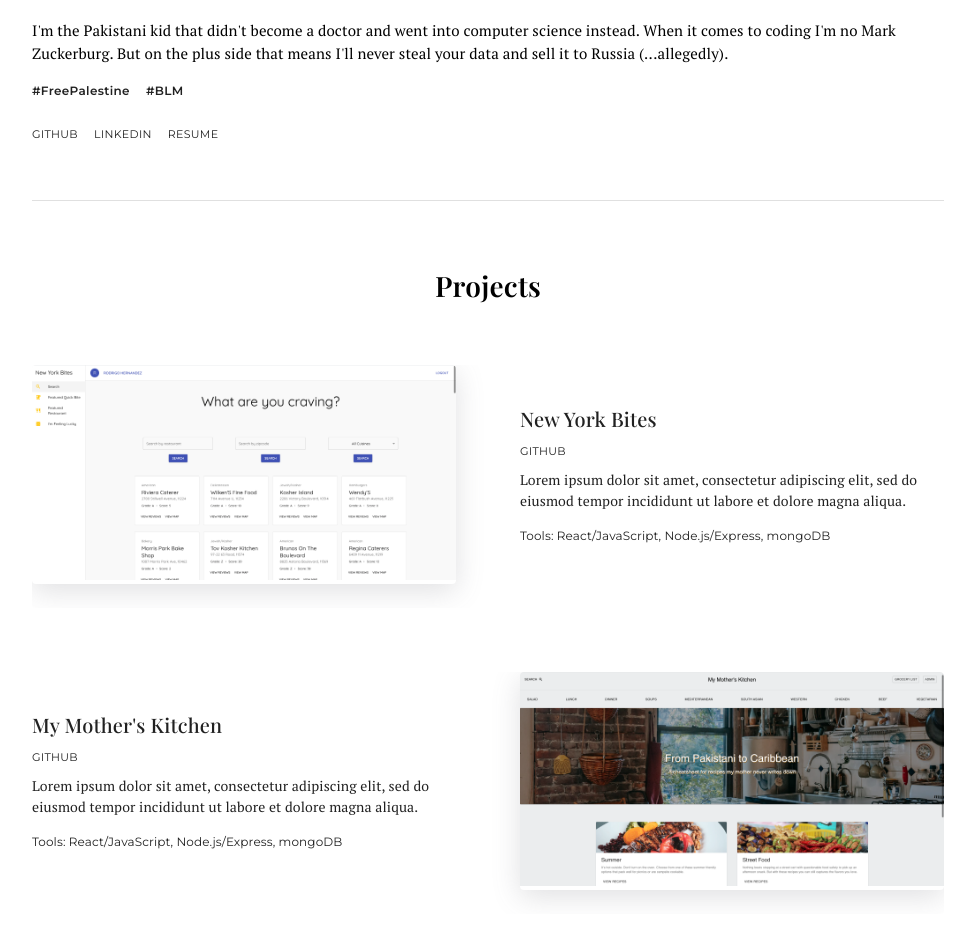
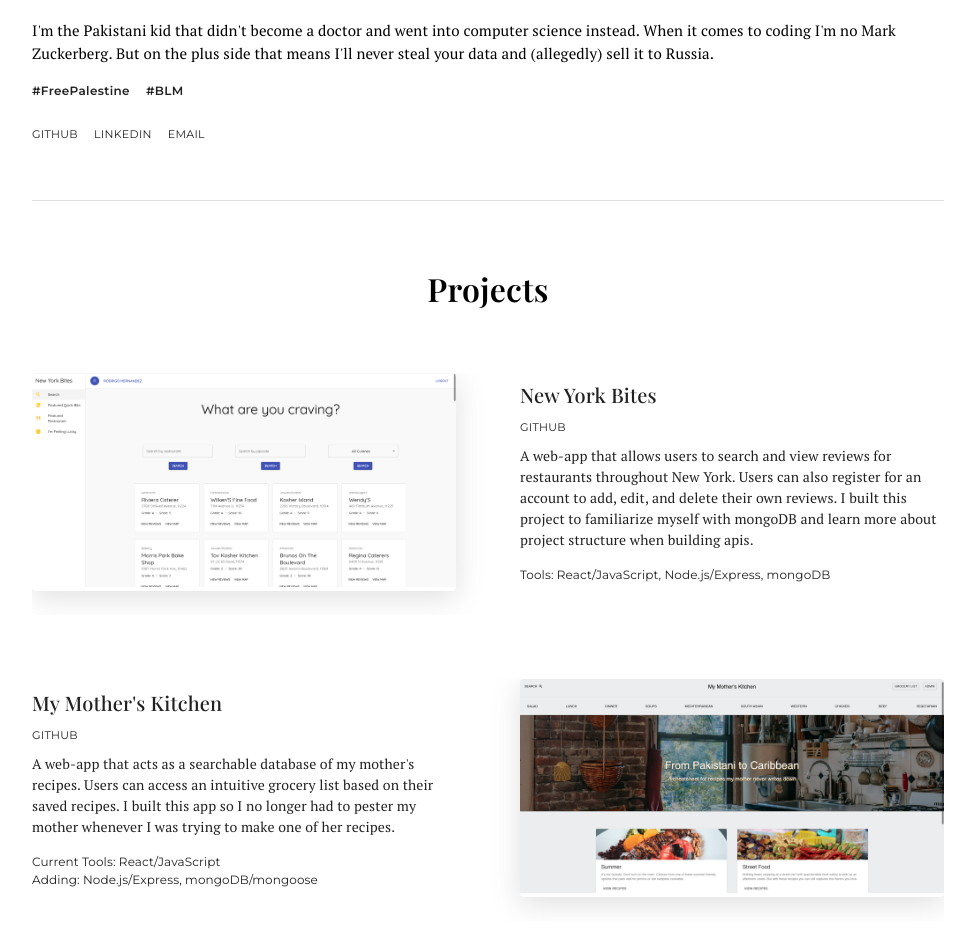
Before and after one commit to amalfkhan/amalfkhan.github.io, a React (Create React App) app: page / in a window 1280 px wide. Shown: the part 145-1092 px from the top of the page, without its empty margins (152-1127 px from the left). Built offline with nearby package versions, Linux system fonts and the light colour scheme.

Commit message:
added links and intro/project content

```diff
--- a/src/App.js
+++ b/src/App.js
@@ -20,7 +20,7 @@ const theme = createMuiTheme({
     categoryHeading: {
       fontFamily: "Playfair Display",
       fontWeight: 600,
-      fontSize: 28,
+      fontSize: 32,
       textAlign: "center",
     },
     categorySubHeading: {
--- a/src/update/About.js
+++ b/src/update/About.js
@@ -1,13 +1,8 @@
 import React from "react";
 import Grid from "@material-ui/core/Grid";
 import Typography from "@material-ui/core/Typography";
-import Card from "@material-ui/core/Card";
-import CardContent from "@material-ui/core/CardContent";
-import CardMedia from "@material-ui/core/CardMedia";
 import Button from "@material-ui/core/Button";
 import { makeStyles } from "@material-ui/core/styles";
-import newyorkbites from "../assets/new-york-bites.png";
-import mymotherskitchen from "../assets/my-mothers-kitchen.png";
 
 const useStyles = makeStyles((theme) => ({
   categorySubHeading: {
--- a/src/update/Landing.js
+++ b/src/update/Landing.js
@@ -78,8 +78,8 @@ const Landing = () => {
             >
               I'm the Pakistani kid that didn't become a doctor and went into
               computer science instead. When it comes to coding I'm no Mark
-              Zuckerburg. But on the plus side that means I'll never steal your
-              data and sell it to Russia (...allegedly).
+              Zuckerberg. But on the plus side that means I'll never steal your
+              data and (allegedly) sell it to Russia.
             </Typography>
           </Grid>
           <Grid item xs={12}>
@@ -87,9 +87,24 @@ const Landing = () => {
             <Button className={classes.hashtag}>#BLM</Button>
           </Grid>
           <Grid item xs={12}>
-            <Button className={classes.textButton}>GitHub</Button>
-            <Button className={classes.textButton}>LinkedIn</Button>
-            <Button className={classes.textButton}>Resume</Button>
+            <Button
+              href="https://github.com/amalfkhan"
+              className={classes.textButton}
+            >
+              GitHub
+            </Button>
+            <Button
+              href="https://www.linkedin.com/in/amalfkhan/"
+              className={classes.textButton}
+            >
+              LinkedIn
+            </Button>
+            <Button
+              href={`mailto:amalfkhan@gmail.com`}
+              className={classes.textButton}
+            >
+              Email
+            </Button>
           </Grid>
         </Grid>
       </Grid>
--- a/src/update/Projects.js
+++ b/src/update/Projects.js
@@ -1,4 +1,5 @@
 import React from "react";
+import Hidden from "@material-ui/core/Hidden";
 import Grid from "@material-ui/core/Grid";
 import Typography from "@material-ui/core/Typography";
 import Card from "@material-ui/core/Card";
@@ -47,6 +48,7 @@ const Projects = () => {
         <Card elevation={0}>
           <CardContent className={classes.cardContent}>
             <Grid item container alignItems="center" spacing={8}>
+              <Hidden xsDown>
                 <Grid item xs={12} sm={6}>
                   <Card className={classes.imgCard} elevation={0}>
                     <CardMedia>
@@ -54,6 +56,7 @@ const Projects = () => {
                     </CardMedia>
                   </Card>
                 </Grid>
+              </Hidden>
               <Grid item xs={12} sm={6}>
                 <Typography
                   component="h3"
@@ -61,14 +64,22 @@ const Projects = () => {
                 >
                   New York Bites
                 </Typography>
-                <Button className={classes.textButton}>GitHub</Button>
+                <Button
+                  href="https://github.com/amalfkhan/new-york-bites"
+                  className={classes.textButton}
+                >
+                  GitHub
+                </Button>
                 <Typography
                   component="p"
                   className={classes.paragraph}
                   gutterBottom
                 >
-                  Lorem ipsum dolor sit amet, consectetur adipiscing elit, sed
-                  do eiusmod tempor incididunt ut labore et dolore magna aliqua.
+                  A web-app that allows users to search and view reviews for
+                  restaurants throughout New York. Users can also register for
+                  an account to add, edit, and delete their own reviews. I built
+                  this project to familiarize myself with mongoDB and learn more
+                  about project structure when building apis.
                 </Typography>
                 <Typography component="p" className={classes.altParagraph}>
                   Tools: React/JavaScript, Node.js/Express, mongoDB
@@ -90,19 +101,29 @@ const Projects = () => {
                 >
                   My Mother's Kitchen
                 </Typography>
-                <Button className={classes.textButton}>GitHub</Button>
+                <Button
+                  href="https://github.com/amalfkhan/my-mothers-kitchen"
+                  className={classes.textButton}
+                >
+                  GitHub
+                </Button>
                 <Typography
                   component="p"
                   className={classes.paragraph}
                   gutterBottom
                 >
-                  Lorem ipsum dolor sit amet, consectetur adipiscing elit, sed
-                  do eiusmod tempor incididunt ut labore et dolore magna aliqua.
+                  A web-app that acts as a searchable database of my mother's
+                  recipes. Users can access an intuitive grocery list based on
+                  their saved recipes. I built this app so I no longer had to
+                  pester my mother whenever I was trying to make one of her
+                  recipes.
                 </Typography>
                 <Typography component="p" className={classes.altParagraph}>
-                  Tools: React/JavaScript, Node.js/Express, mongoDB
+                  Current Tools: React/JavaScript <br />
+                  Adding: Node.js/Express, mongoDB/mongoose
                 </Typography>
               </Grid>
+              <Hidden xsDown>
                 <Grid item xs={12} sm={6}>
                   <Card className={classes.imgCard} elevation={0}>
                     <CardMedia>
@@ -110,6 +131,7 @@ const Projects = () => {
                     </CardMedia>
                   </Card>
                 </Grid>
+              </Hidden>
             </Grid>
           </CardContent>
         </Card>
```
Lines whose indentation alone changed are shown as unchanged.
